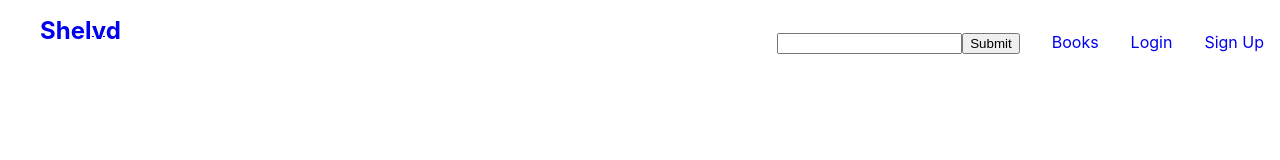
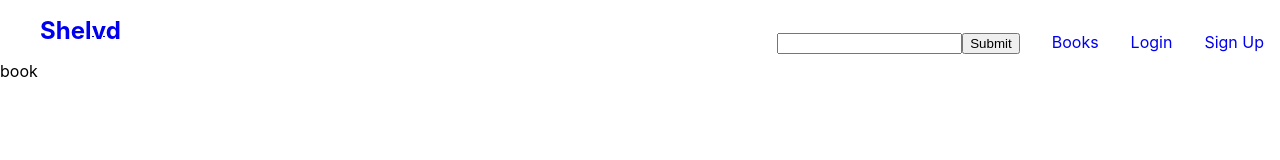
Before and after one commit to alliecaton/shelvd-react, a React (Create React App) app: page /books/1 in a window 1280 px wide. Shown: the top 160 px of the page. Built offline with nearby package versions, Linux system fonts and the light colour scheme.

Commit message:
routing with passed params to indiv pages

```diff
--- a/src/App.js
+++ b/src/App.js
@@ -15,16 +15,13 @@ function App() {
 		<div className='App' data-theme={dark ? 'dark' : 'light'}>
 			<Router>
 				<NavBar />
-
 				<Switch>
 					<Route exact path='/'>
 						<HomeContainer dark={dark} changeMode={changeMode} />
 					</Route>
-					<Route path='/books'>
+					<Route path='/books/:isbn' component={BookContainer}></Route>
+					<Route exact path='/books'>
 						<BookListContainer />
-					</Route>
-					<Route path='/books/:isbn'>
-						<BookContainer />
 					</Route>
 				</Switch>
 			</Router>
--- a/src/Containers/BookContainer.js
+++ b/src/Containers/BookContainer.js
@@ -1,7 +1,8 @@
 import React from 'react'
 
-const BookContainer = () => {
-	return <div>this is a book</div>
+const BookContainer = props => {
+	console.log(props)
+	return <div>book</div>
 }
 
 export default BookContainer
```
